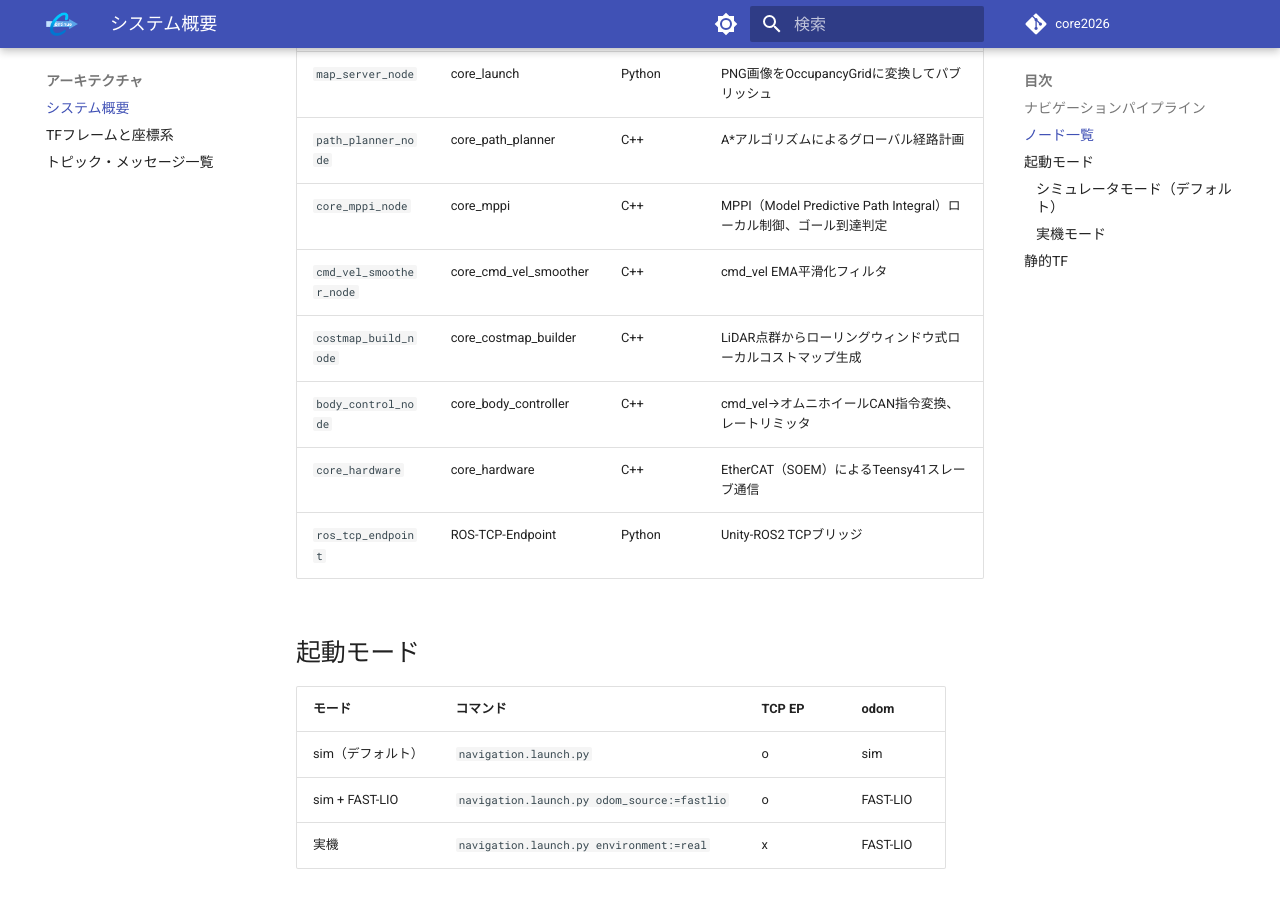
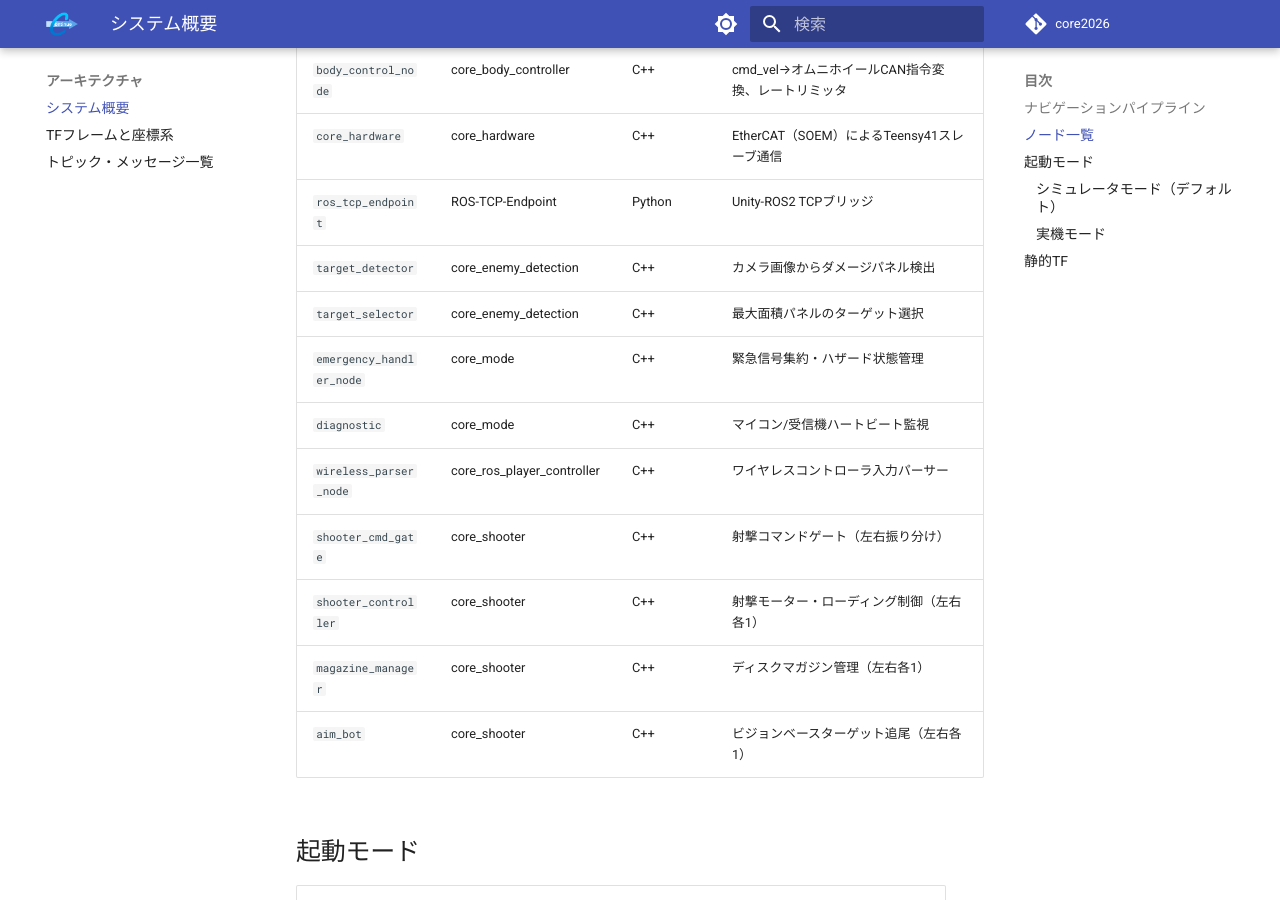
Before and after one commit to team-continue/core2026, an MkDocs documentation site: the page built from docs/architecture/overview.md, in a window 1280 px wide and 900 px high, scrolled down 1075 px. Built offline with MkDocs 1.6.1 and Material for MkDocs 9.7.7, drawn with Linux system fonts in a browser that asks for light colours; comment, search, counter and statistics services are not loaded.

Commit message:
docs: 不足パッケージのドキュメント追加
core_enemy_detection, core_mode, core_ros_player_controller, core_shooter の
4パッケージドキュメントを新規作成。
mkdocs.yml, index.md, overview.md, topics.md を更新し既存ページとの整合性を確保。

Co-Authored-By: Claude Opus 4.6 <noreply@anthropic.com>

````diff
--- a/docs/architecture/overview.md
+++ b/docs/architecture/overview.md
@@ -57,6 +57,27 @@ graph TB
     style Unity fill:#e1f5fe,color:#333
     style FASTLIO fill:#e1f5fe,color:#333
     style LiDAR fill:#e1f5fe,color:#333
+    subgraph Shooter["射撃系"]
+        Camera["カメラ"] -->|画像| TargetDetector["target_detector"]
+        TargetDetector --> TargetSelector["target_selector"]
+        TargetSelector -->|target_pose| AimBot["aim_bot"]
+        ShooterGate["shooter_cmd_gate"] --> ShooterCtrl["shooter_controller"]
+        MagazineMgr["magazine_manager"]
+    end
+
+    subgraph SystemMode["システム管理"]
+        WirelessParser["wireless_parser_node"]
+        EmergencyHandler["emergency_handler_node"]
+        Diagnostic["diagnostic_node"]
+        Diagnostic --> EmergencyHandler
+    end
+
+    WirelessParser -->|/cmd_vel| BodyController
+    EmergencyHandler -->|/hazard_status| BodyController
+
+    AimBot -->|can/tx| Hardware
+    ShooterCtrl -->|can/tx| Hardware
+
     style BehaviorSystem fill:#fff3e0,color:#333
 ```
 
@@ -73,6 +94,15 @@ graph TB
 | `body_control_node` | core_body_controller | C++ | cmd_vel→オムニホイールCAN指令変換、レートリミッタ |
 | `core_hardware` | core_hardware | C++ | EtherCAT（SOEM）によるTeensy41スレーブ通信 |
 | `ros_tcp_endpoint` | ROS-TCP-Endpoint | Python | Unity-ROS2 TCPブリッジ |
+| `target_detector` | core_enemy_detection | C++ | カメラ画像からダメージパネル検出 |
+| `target_selector` | core_enemy_detection | C++ | 最大面積パネルのターゲット選択 |
+| `emergency_handler_node` | core_mode | C++ | 緊急信号集約・ハザード状態管理 |
+| `diagnostic` | core_mode | C++ | マイコン/受信機ハートビート監視 |
+| `wireless_parser_node` | core_ros_player_controller | C++ | ワイヤレスコントローラ入力パーサー |
+| `shooter_cmd_gate` | core_shooter | C++ | 射撃コマンドゲート（左右振り分け） |
+| `shooter_controller` | core_shooter | C++ | 射撃モーター・ローディング制御（左右各1） |
+| `magazine_manager` | core_shooter | C++ | ディスクマガジン管理（左右各1） |
+| `aim_bot` | core_shooter | C++ | ビジョンベースターゲット追尾（左右各1） |
 
 ## 起動モード
 
--- a/mkdocs.yml
+++ b/mkdocs.yml
@@ -72,6 +72,10 @@ nav:
     - core_costmap_builder: packages/core_costmap_builder.md
     - core_cmd_vel_smoother: packages/core_cmd_vel_smoother.md
     - core_body_controller: packages/core_body_controller.md
+    - core_enemy_detection: packages/core_enemy_detection.md
+    - core_mode: packages/core_mode.md
+    - core_ros_player_controller: packages/core_ros_player_controller.md
+    - core_shooter: packages/core_shooter.md
     - core_hardware: packages/core_hardware.md
     - core_tools: packages/core_tools.md
     - core_test: packages/core_test.md
````
Also changed, not shown: docs/architecture/topics.md (+36 -0 lines), docs/index.md (+4 -0 lines), docs/packages/core_enemy_detection.md (added, +71 -0 lines), docs/packages/core_mode.md (added, +69 -0 lines), docs/packages/core_ros_player_controller.md (added, +57 -0 lines), docs/packages/core_shooter.md (added, +127 -0 lines).
